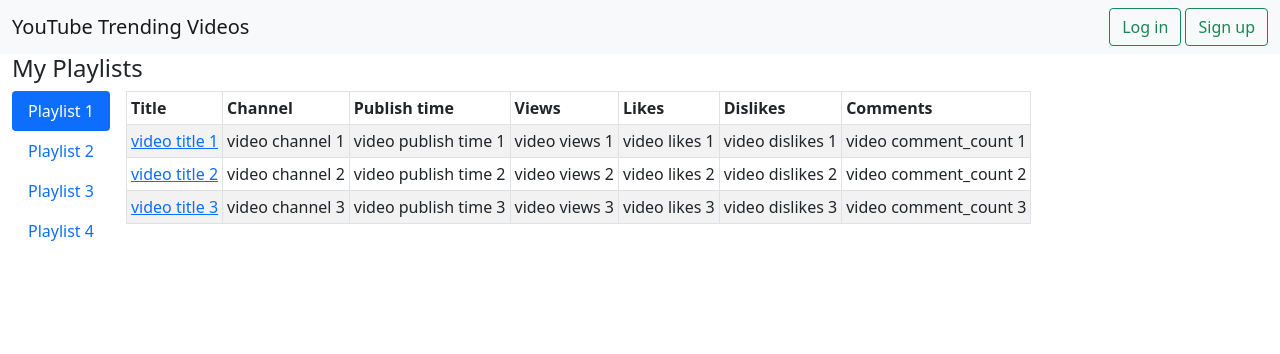
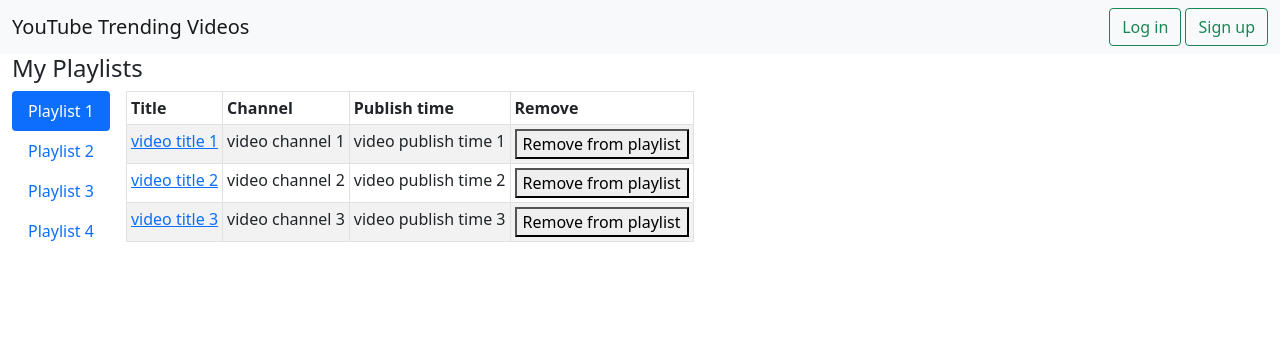
Before and after one commit to kimd113/cs257, a Flask app: page /myPage.html in a window 1280 px wide. Shown: the top 354 px of the page. Run offline with Flask 2, Linux system fonts and the light colour scheme; data that the repository does not hold is empty; parts of the project's set-up code (start-up, migrations or seed data) failed here and were passed over; some libraries are stand-ins or nearby versions.

Commit message:
Merge branch 'main' of https://github.com/kimd113/cs257 into main

```diff
--- a/webapp/templates/myPage.html
+++ b/webapp/templates/myPage.html
@@ -56,10 +56,8 @@
                             <th>Title</th>
                             <th>Channel</th>
                             <th>Publish time</th>
-                            <th>Views</th>
-                            <th>Likes</th>
-                            <th>Dislikes</th>
-                            <th>Comments</th>
+                            <th>Remove</th>
+
                             </tr>
                         </thead>
                         <tbody id="vertical-table-body">
@@ -67,28 +65,19 @@
                                 <td><a href="https://www.youtube.com/watch?v=${video.link}" target="_blank">video title 1</a></td>
                                 <td>video channel 1</td>
                                 <td>video publish time 1</td>
-                                <td>video views 1</td>
-                                <td>video likes 1</td>
-                                <td>video dislikes 1</td>
-                                <td>video comment_count 1</td>
+                                <td><button>Remove from playlist</button></td>
                             </tr>
                             <tr>
                                 <td><a href="https://www.youtube.com/watch?v=${video.link}" target="_blank">video title 2</a></td>
                                 <td>video channel 2</td>
                                 <td>video publish time 2</td>
-                                <td>video views 2</td>
-                                <td>video likes 2</td>
-                                <td>video dislikes 2</td>
-                                <td>video comment_count 2</td>
+                                <td><button>Remove from playlist</button></td>
                             </tr>
                             <tr>
                                 <td><a href="https://www.youtube.com/watch?v=${video.link}" target="_blank">video title 3</a></td>
                                 <td>video channel 3</td>
                                 <td>video publish time 3</td>
-                                <td>video views 3</td>
-                                <td>video likes 3</td>
-                                <td>video dislikes 3</td>
-                                <td>video comment_count 3</td>
+                                <td><button>Remove from playlist</button></td>
                             </tr>
                         </tbody>
                     </table>
@@ -111,28 +100,19 @@
                                 <td><a href="https://www.youtube.com/watch?v=${video.link}" target="_blank">video title 1</a></td>
                                 <td>video channel 1</td>
                                 <td>video publish time 1</td>
-                                <td>video views 1</td>
-                                <td>video likes 1</td>
-                                <td>video dislikes 1</td>
-                                <td>video comment_count 1</td>
+                                <td><button>Remove from playlist</button></td>
                             </tr>
                             <tr>
                                 <td><a href="https://www.youtube.com/watch?v=${video.link}" target="_blank">video title 2</a></td>
                                 <td>video channel 2</td>
                                 <td>video publish time 2</td>
-                                <td>video views 2</td>
-                                <td>video likes 2</td>
-                                <td>video dislikes 2</td>
-                                <td>video comment_count 2</td>
+                                <td><button>Remove from playlist</button></td>
                             </tr>
                             <tr>
                                 <td><a href="https://www.youtube.com/watch?v=${video.link}" target="_blank">video title 3</a></td>
                                 <td>video channel 3</td>
                                 <td>video publish time 3</td>
-                                <td>video views 3</td>
-                                <td>video likes 3</td>
-                                <td>video dislikes 3</td>
-                                <td>video comment_count 3</td>
+                                <td><button>Remove from playlist</button></td>
                             </tr>
                         </tbody>
                     </table>
```
